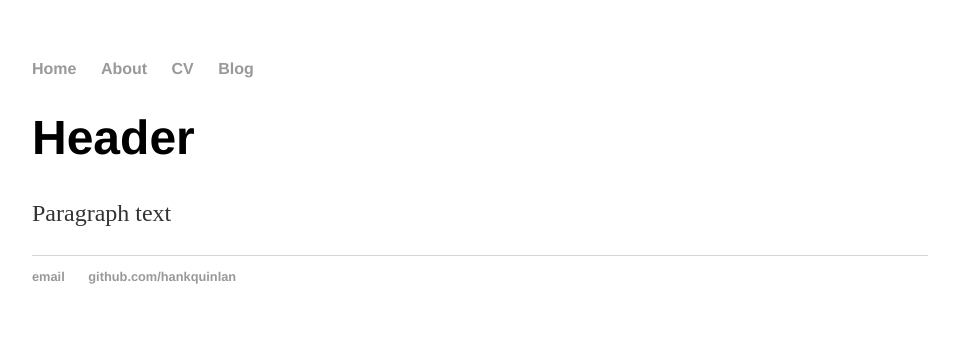
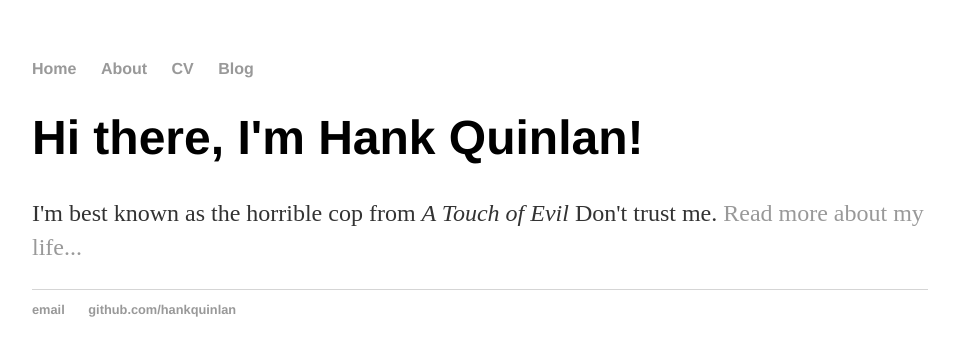
Before and after one commit to elizagrames/elizagrames.github.io, a Jekyll site: the page built from index.html, in a window 1280 px wide. Shown: the top 356 px of the page, without its empty margins (160-1119 px from the left). Built offline with Jekyll 4.4.1, drawn with Linux system fonts in a browser that asks for light colours.

Commit message:
Update index.html

```diff
--- a/index.html
+++ b/index.html
@@ -1,29 +1,8 @@
-<!DOCTYPE html>
-<html>
-	<head>
-		<title>Eliza Grames, Ecology Graduate Student</title>
-	<!-- link to main stylesheet -->
-		<link rel="stylesheet" type="text/css" href="/css/main.css"></head>
-	<body>
-		<nav>
-    		<ul>
-        		<li><a href="/">Home</a></li>
-	        	<li><a href="/about">About</a></li>
-        		<li><a href="/cv">CV</a></li>
-        		<li><a href="/blog">Blog</a></li>
-    		</ul>
-		</nav>
-		<div class="container">
-    		<div class="blurb">
-        		<h1>Header</h1>
-				<p>Paragraph text</p>
-    		</div><!-- /.blurb -->
-		</div><!-- /.container -->
-		<footer>
-    		<ul>
-        		<li><a href="mailto:hankquinlanhub@gmail.com">email</a></li>
-        		<li><a href="https://github.com/hankquinlan">github.com/hankquinlan</a></li>
-			</ul>
-		</footer>
-	</body>
-</html>
+---
+layout: default
+title: Hank Quinlan, Horrible Cop
+---
+<div class="blurb">
+	<h1>Hi there, I'm Hank Quinlan!</h1>
+	<p>I'm best known as the horrible cop from <em>A Touch of Evil</em> Don't trust me. <a href="/about">Read more about my life...</a></p>
+</div><!-- /.blurb -->
```
